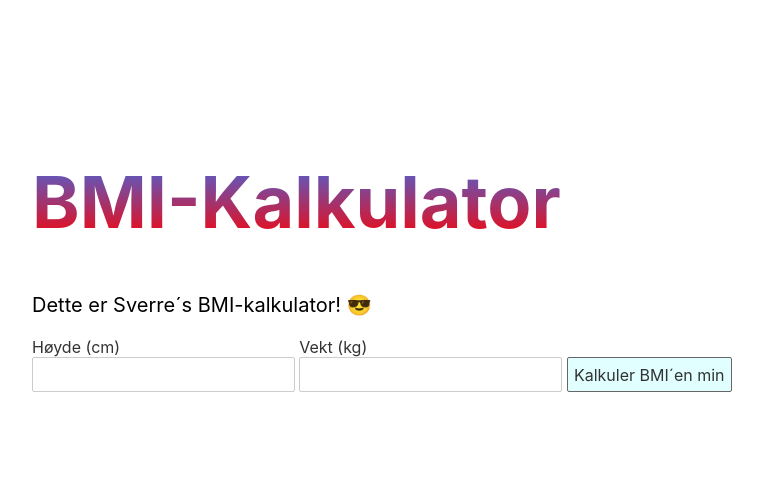
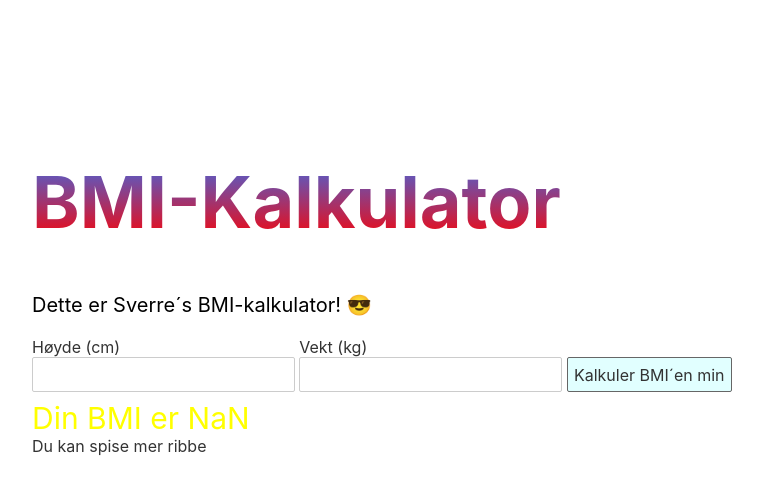
Before and after one commit to Sveste123/my-first-app, a Svelte app: page / in a window 1280 px wide. Both pictures are taken after a click on the button "Kalkuler BMI´en min". Shown: the top 494 px of the page, without its empty margins (126-889 px from the left). Built offline with nearby package versions, Linux system fonts and the light colour scheme.

Commit message:
Refactored BMI-logic to separate class

```diff
--- a/src/App.svelte
+++ b/src/App.svelte
@@ -1,11 +1,13 @@
 <script>
-	let bmi;
+	import {bmiCalculator} from "./bmi.js"
+
+	let result;
 	let height;
 	let weight;
-	export let name;
+	let bmiCalc = new bmiCalculator();
 
 	function buttonClick() {
-	bmi=weight/((height/100)^2);
+		result = bmiCalc.calculate(height, weight);
 	}
 </script>
 <main>
@@ -22,15 +24,9 @@
 	<button on:click="{buttonClick}">Kalkuler BMI´en min</button>
 
 	<div>
-		{#if bmi>25}
-		<h3>Din BMI er {bmi}</h3>
-		Du er for feit.
-		{:else if bmi<18.5}
-		<h2>Din BMI er {bmi}</h2>
-		Du er for tynn.
-		{:else if bmi>18.5 && bmi<25}
-		<h4>Din BMI er {bmi}</h4>
-		Din vekt er innafor.
+		{#if result}
+		<div class="result" style="color:{result.color};">Din BMI er {result.bmi}</div>
+		<div>{result.text}</div>
 		{/if}
 	</div>
 
@@ -48,19 +44,8 @@
 		-webkit-text-fill-color: transparent;
 	}
 
-	h2 {
+	.result {
 		font-size: 30px;
-		color: yellow;
-	}
-
-	h3 {
-		font-size: 30px;
-		color: red;
-	}
-
-	h4 {
-		font-size: 30px;
-		color: green;
 	}
 
 	p {
--- /dev/null
+++ b/src/bmi.js
@@ -0,0 +1,46 @@
+import { text } from "svelte/internal";
+
+export class bmiCalculator {
+
+    findColor(bmi) {
+        if (bmi > 25) {
+            return "red";
+        }
+        else if (bmi < 25 && bmi > 18.5) {
+            return "green";
+        }
+        else return "yellow";
+
+    }
+
+    findText(bmi) {
+        if (bmi > 25) {
+            return "Du kan spise mindre bacon";
+        }
+        else if (bmi < 25 && bmi > 18.5) {
+            return "Du er innafor";
+        }
+        else return "Du kan spise mer ribbe";
+    }
+
+    calculate(height, weight) {
+        const value = weight / (0.01*height^2);
+        return {
+            bmi: value,
+            color: this.findColor(value),
+            text: this.findText(value)
+        };
+    }
+}
+
+/*
+Du er for feit.
+		{:else if bmi<18.5}
+		<h2>Din BMI er {result.bmi}</h2>
+		Du er for tynn.
+		{:else if bmi>18.5 && bmi<25}
+		<h4>Din BMI er {resultbmi}</h4>
+		Din vekt er innafor.
+		{/if}
+
+*/
```
